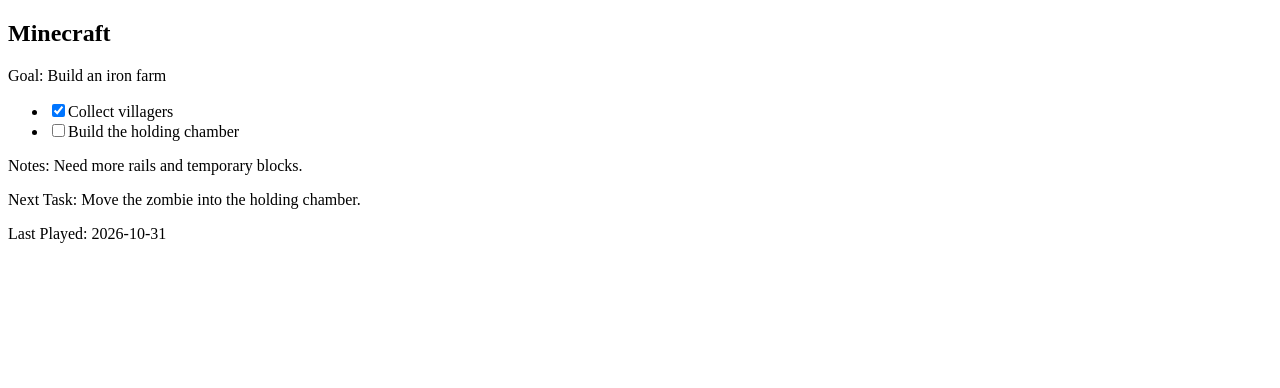
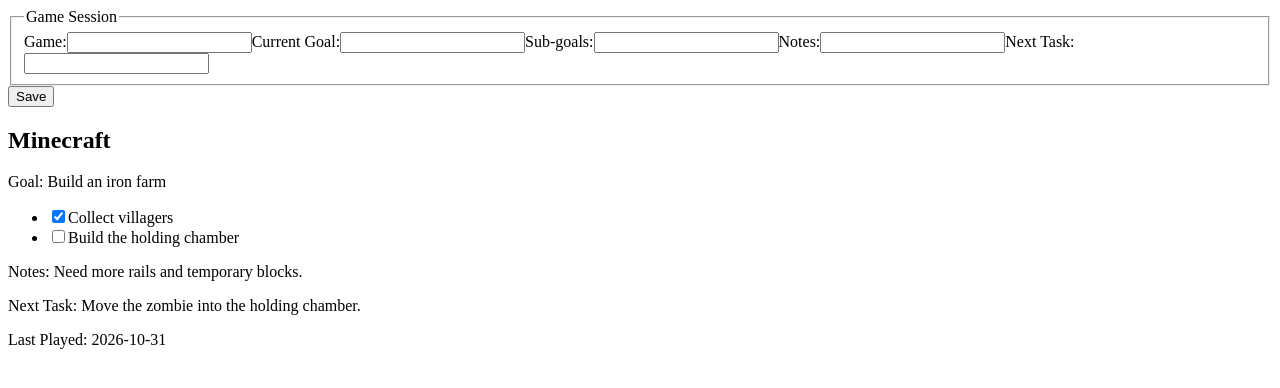
Before and after one commit to eoghann-dev/savepoint, a React (Vite) app: page / in a window 1280 px wide. Shown: the top 388 px of the page. Built offline with nearby package versions, Linux system fonts and the light colour scheme.

Commit message:
feat: add session creation form

```diff
--- a/src/App.jsx
+++ b/src/App.jsx
@@ -1,4 +1,5 @@
 import SessionCard from './session/SessionCard.jsx'
+import SessionForm from './session/SessionForm.jsx'
 
 import { useState } from 'react'
 
@@ -17,6 +18,13 @@ function App() {
       lastPlayed: '2026-10-31'
     },
 ])
+
+  const handleAddSession = (newSession) => {
+    setSessions((previousSessions) => [
+      ...previousSessions,
+      newSession,
+    ])
+  }
 
   const updateSubGoal = (sessionId, subGoalId) => {
     setSessions((previousSessions) =>
@@ -40,6 +48,7 @@ function App() {
 
   return (
     <main>
+      <SessionForm onAddSession={handleAddSession}></SessionForm>
       {sessions.map((session) => (
         <SessionCard key={session.id} session={session} onToggleSubGoal={updateSubGoal}/>
       ))}
```
